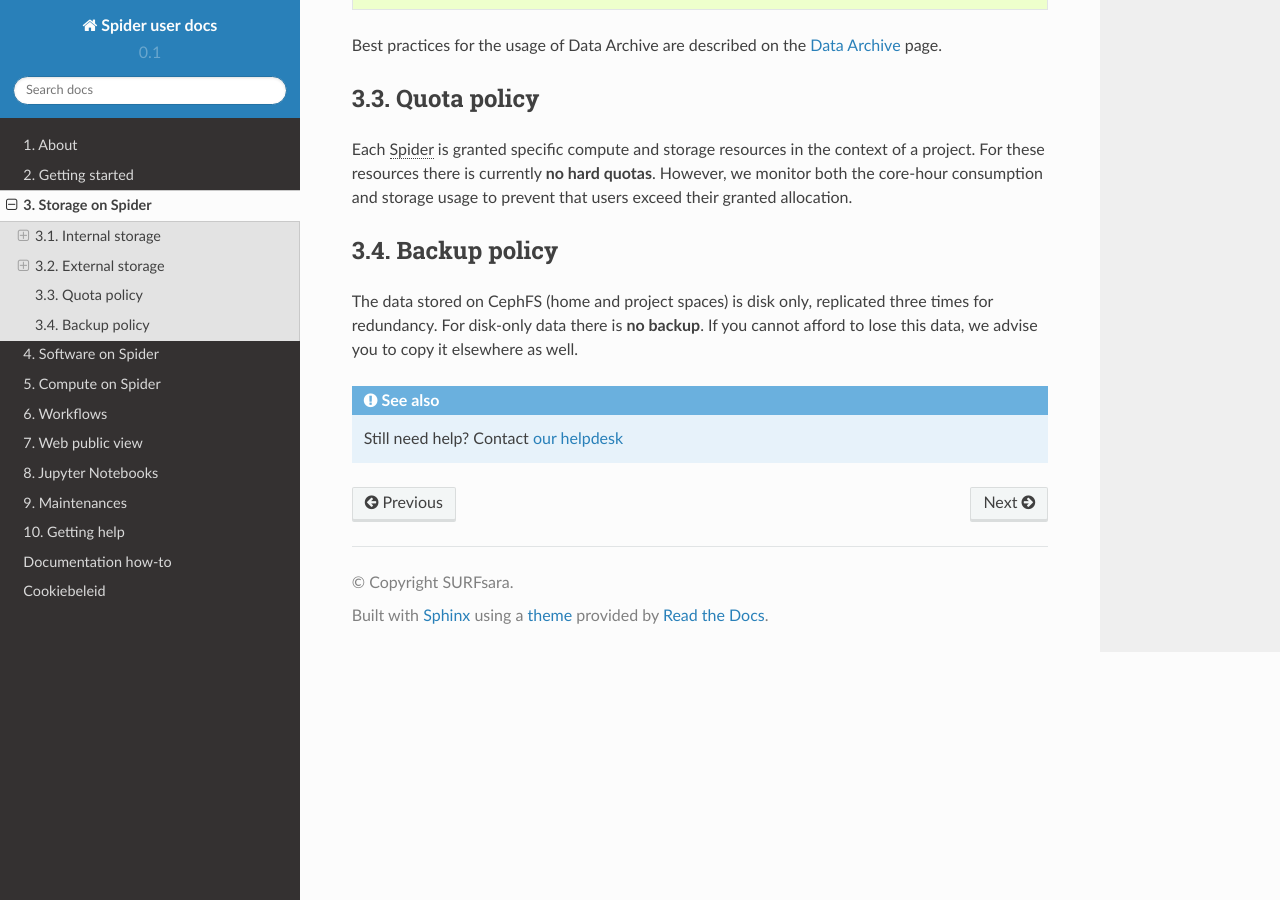
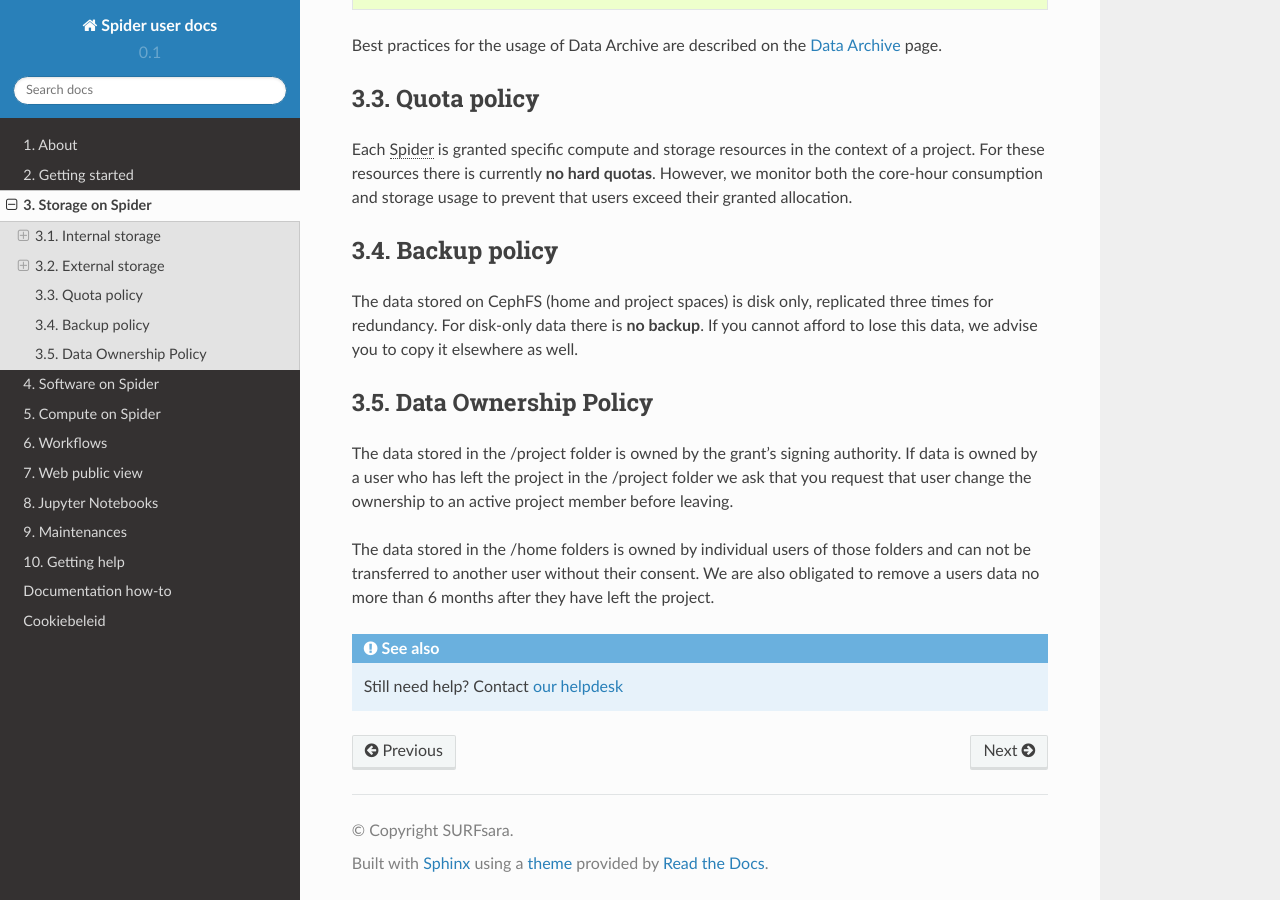
Before and after one commit to sara-nl/spiderdocs, a Sphinx documentation site: the page built from source/Pages/storage_on_spider.rst, in a window 1280 px wide and 900 px high, scrolled down 4385 px. Built offline with Sphinx 7.4.7 and the Read the Docs theme 2.0.0, drawn with Linux system fonts in a browser that asks for light colours.

Commit message:
new data policy

```diff
--- a/source/Pages/storage_on_spider.rst
+++ b/source/Pages/storage_on_spider.rst
@@ -292,6 +292,18 @@ replicated three times for redundancy. For disk-only data there is **no backup**
 If you cannot afford to lose this data, we advise you to copy it elsewhere as well.
 
 
+=====================
+Data Ownership Policy
+=====================
+
+The data stored in the /project folder is owned by the grant's signing authority. If data is owned by a user who has
+left the project in the /project folder we ask that you request that user change the ownership to an active project
+member before leaving.
+
+The data stored in the /home folders is owned by individual users of those folders and can not be transferred to
+another user without their consent. We are also obligated to remove a users data no more than 6 months after
+they have left the project.
+
 .. seealso:: Still need help? Contact :ref:`our helpdesk <helpdesk>`
 
 .. Links:
```
